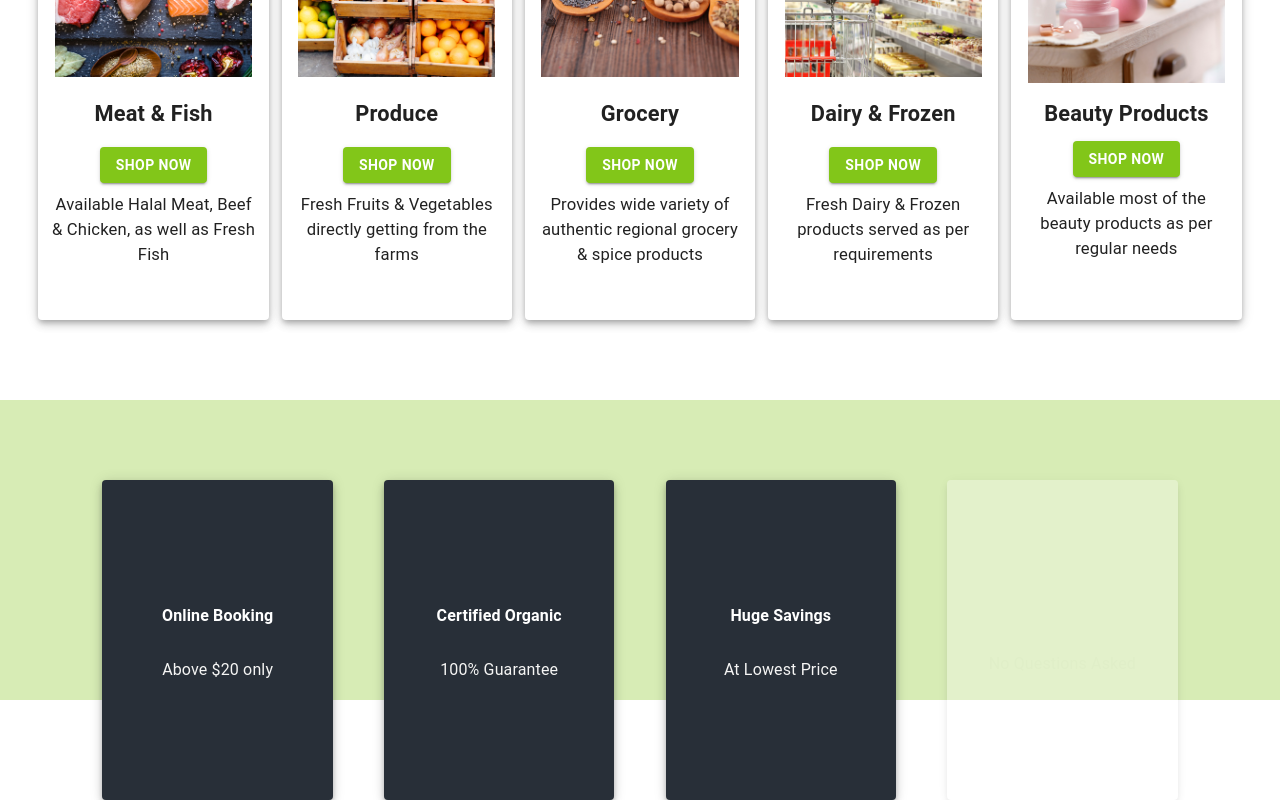
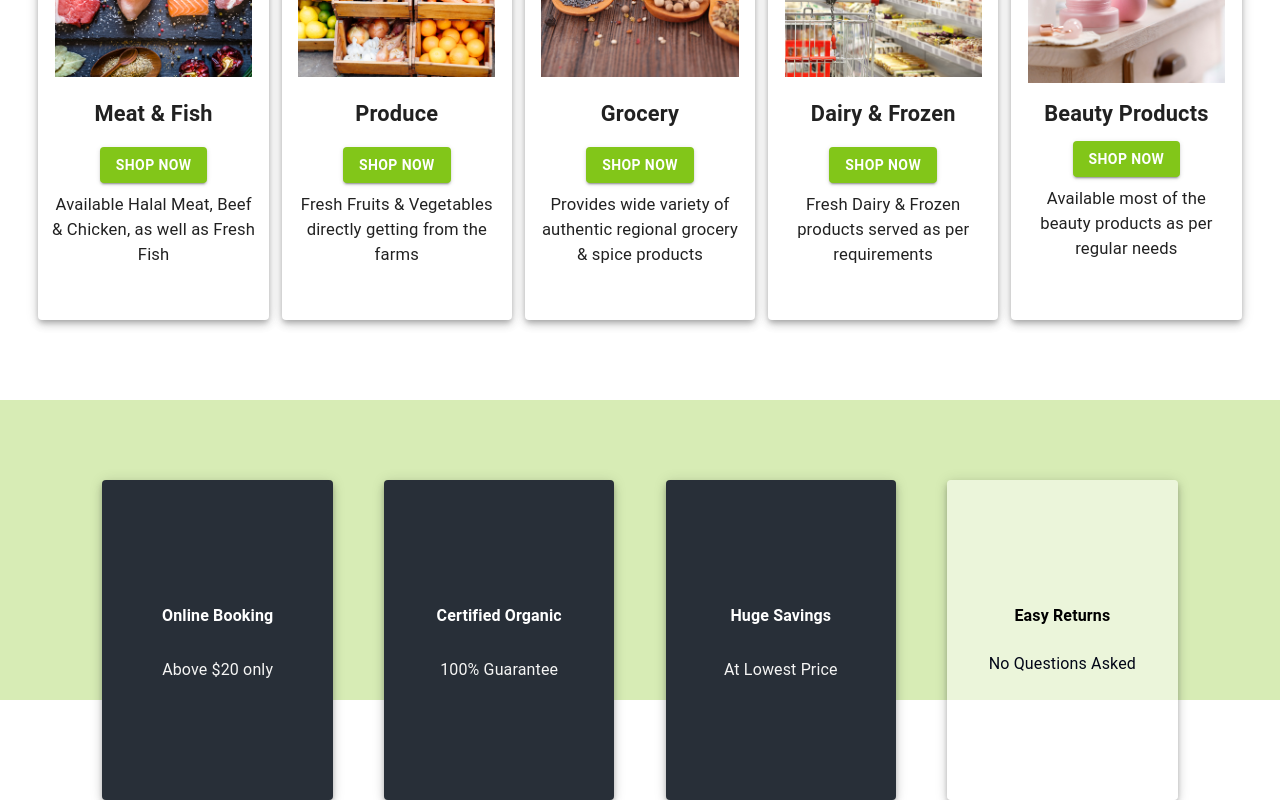
Before and after one commit to AnjalinaJijo/Grocery-Shop, a React (Create React App) app: page / in a window 1280 px wide. Shown: the part 680-1480 px from the top of the page. Built offline with nearby package versions, Linux system fonts and the light colour scheme.

Commit message:
background color and opacity  of cards

```diff
--- a/src/components/Services.jsx
+++ b/src/components/Services.jsx
@@ -32,11 +32,11 @@ const Services = () => {
         </Typography>
         </StyledPaper>
 
-        <StyledPaper elevation={5} sx={{backgroundColor: '#ffffff',opacity:"0.3"}}>
-        <Typography variant="subtitle1" align="center" sx={{ padding: '10px',fontWeight:'bold', color:"#0000",zIndex:"5", }}>
+        <StyledPaper elevation={5} sx={{backgroundColor: 'rgba(256,256,256,0.5)'}}>
+        <Typography variant="subtitle1" align="center" sx={{ padding: '10px',fontWeight:'bold', color:"black",zIndex:5, }}>
             Easy Returns
         </Typography>
-        <Typography variant="subtitle1" align="center" sx={{ padding: '10px',color:"#f5f5f4"}}>
+        <Typography variant="subtitle1" align="center" sx={{ padding: '10px',color:"#020617"}}>
         No Questions Asked
         </Typography>
 
```
